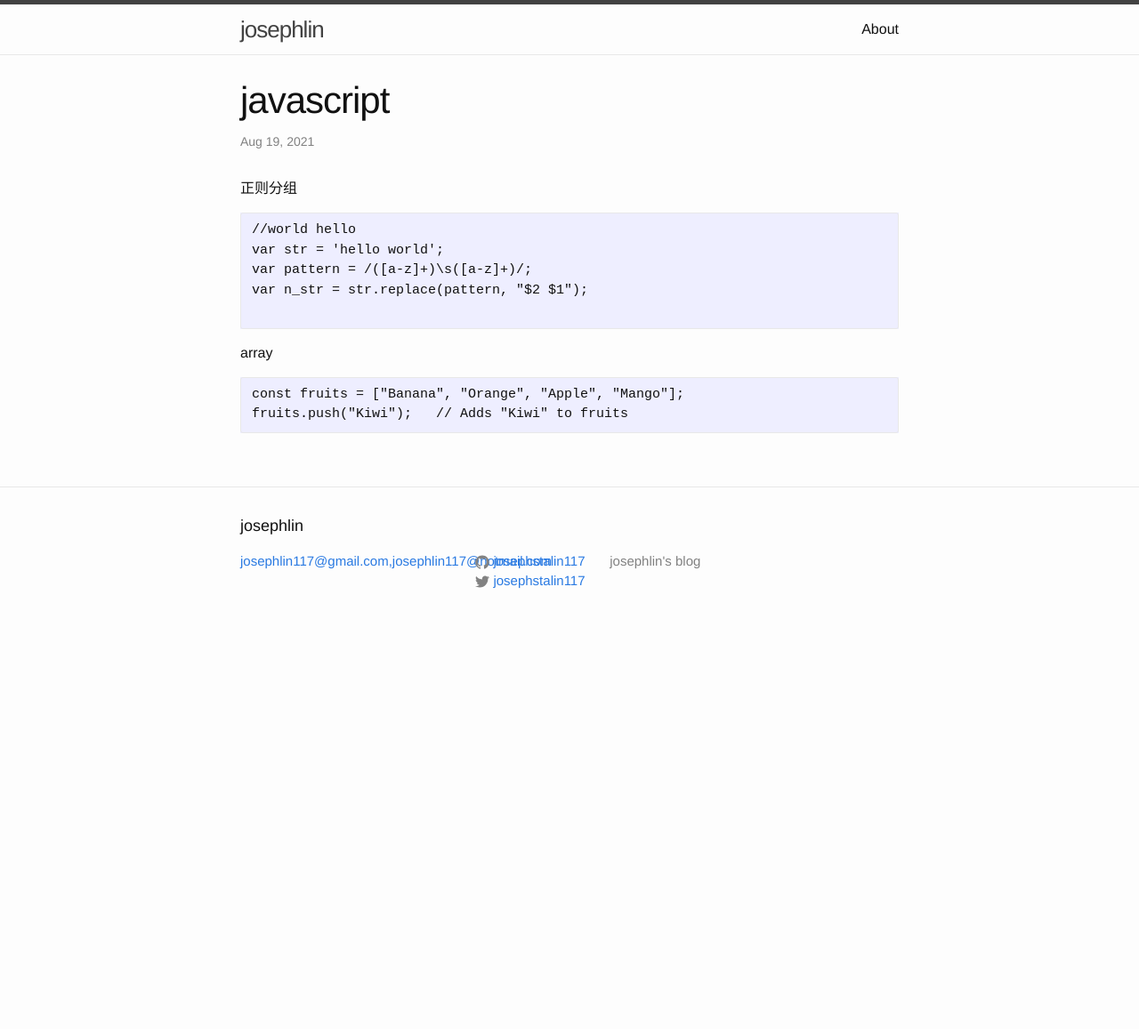
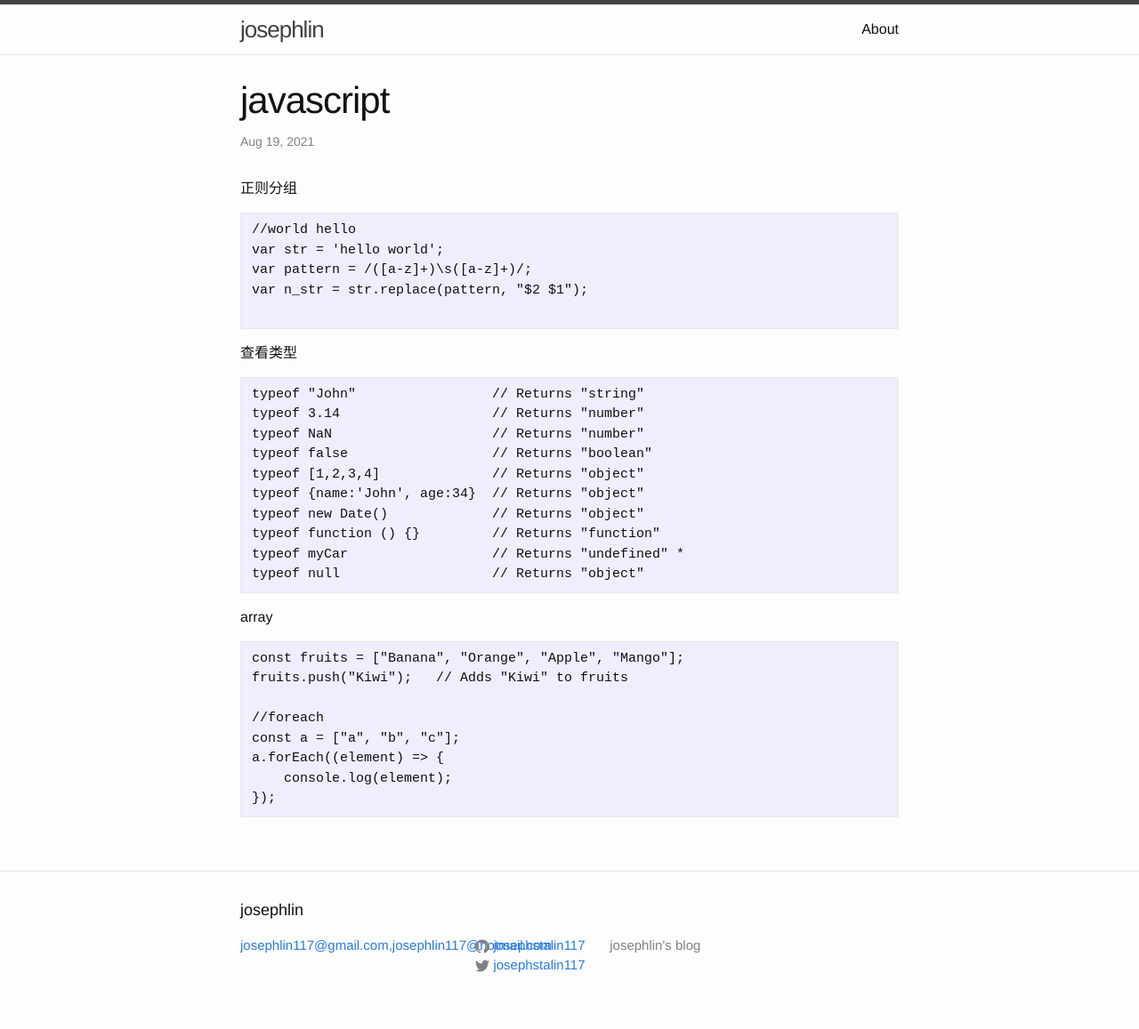
Before and after one commit to josephstalin117/josephstalin117.github.io, a Jekyll site: the page built from _posts/2021-8-19-javascript.markdown, in a window 1280 px wide. Shown: the whole page at 89% size. Built offline with Jekyll 4.4.1, drawn with Linux system fonts in a browser that asks for light colours; before the commit the page ends 900 px from its top, so only the background shows below that.

Commit message:
add foreach of js

````diff
--- a/_posts/2021-8-19-javascript.markdown
+++ b/_posts/2021-8-19-javascript.markdown
@@ -15,8 +15,28 @@ var n_str = str.replace(pattern, "$2 $1");
 
 ```
 
+查看类型
+```
+typeof "John"                 // Returns "string"
+typeof 3.14                   // Returns "number"
+typeof NaN                    // Returns "number"
+typeof false                  // Returns "boolean"
+typeof [1,2,3,4]              // Returns "object"
+typeof {name:'John', age:34}  // Returns "object"
+typeof new Date()             // Returns "object"
+typeof function () {}         // Returns "function"
+typeof myCar                  // Returns "undefined" *
+typeof null                   // Returns "object"
+```
+
 array
 ```
 const fruits = ["Banana", "Orange", "Apple", "Mango"];
 fruits.push("Kiwi");   // Adds "Kiwi" to fruits
+
+//foreach
+const a = ["a", "b", "c"];
+a.forEach((element) => {
+    console.log(element);
+});
 ```
````
Also changed, not shown: _posts/2021-9-5-vue.markdown (+31 -1 lines).
